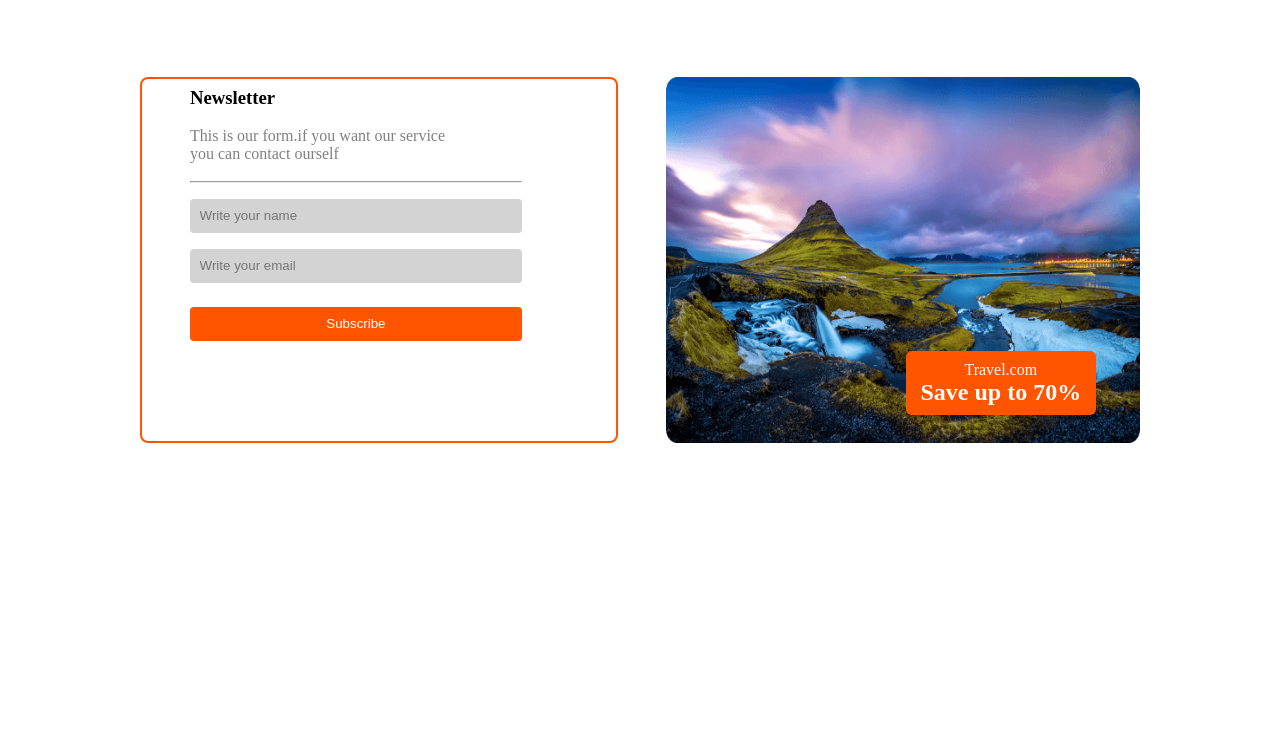
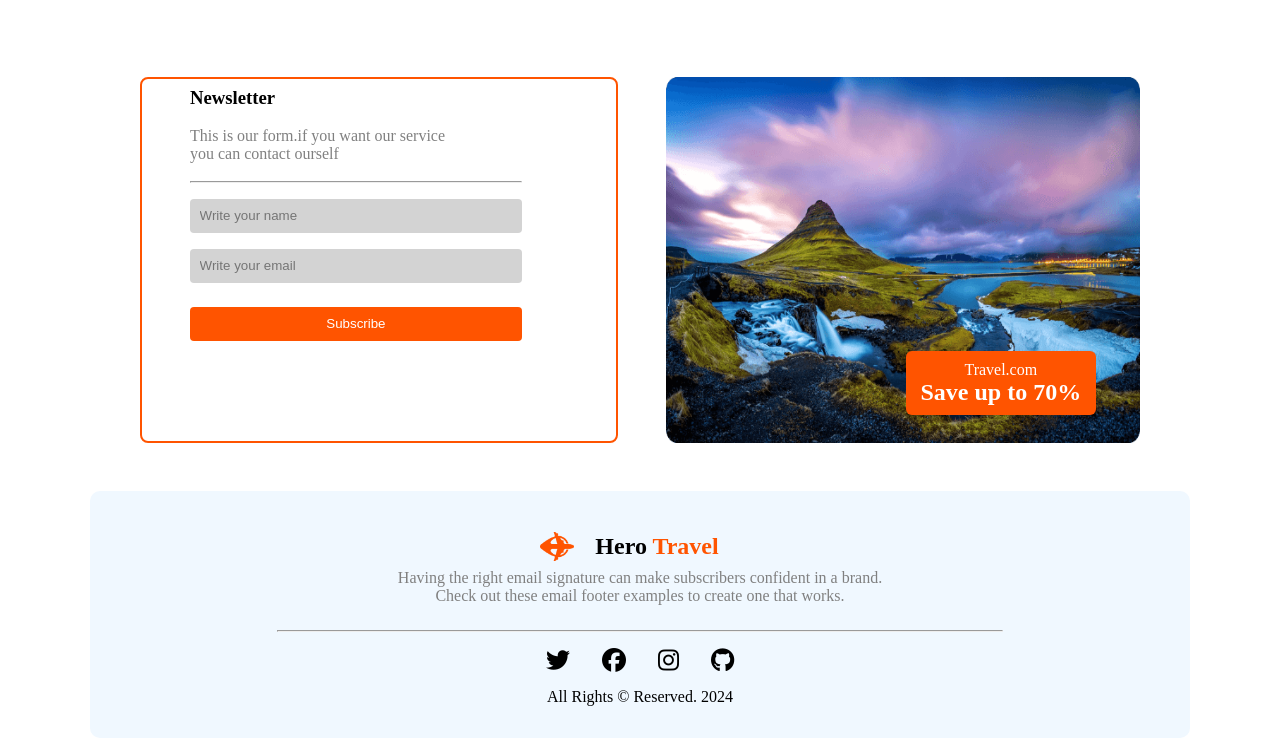
Before and after one commit to Jashimuddin123/tourist-attraction, a plain HTML site: page index.html in a window 1280 px wide. Shown: the part 4908-5646 px from the top of the page. Before the commit the page ends 5355 px from the top, so only its background shows below. Drawn offline with Linux system fonts and the light colour scheme.

Commit message:
create footer section done

```diff
--- a/index.html
+++ b/index.html
@@ -18,6 +18,11 @@
     <!-- header section start here -->
 
     <header>
+        <!-- nav bar section -->
+        <nav>
+
+        </nav>
+        <!-- nav bar ends here -->
 
         <!-- banner section start here -->
         <section class="banner-section hide">
@@ -246,7 +251,20 @@
 
     <!-- footer section start here -->
     <footer>
+       <div class="logo-container">
+        <img src="./Images/logo.png" alt="footer-logo">
+        <h2 class="footer-title">Hero <span class="span">Travel</span></h2>
+       </div>
+       <p class="footer-description"> Having the right email signature can make subscribers confident in a brand. Check out these email footer examples to create one that works.</p>
+       <hr class="footer-hr">
+       <div class="footer-icons">
+        <i class="fa-brands fa-twitter"></i>
+        <i class="fa-brands fa-facebook"></i>
+        <i class="fa-brands fa-instagram"></i>
+        <i class="fa-brands fa-github"></i>
+       </div>
 
+       <p class="footer-sub-descrition"> All Rights &copy; Reserved. 2024</p>
     </footer>
     <!-- footer section start here -->
 
--- a/mobile.css
+++ b/mobile.css
@@ -266,4 +266,10 @@ color: white;
 
 }
 /* form section styles ends here */
+/* footer section */
+footer{
+    max-width: 1000px;
+    margin-left: 50px;
+    padding-left: 0 4rem;
 }
+}
--- a/style.css
+++ b/style.css
@@ -479,6 +479,7 @@ color: white;
     display: flex;
     justify-content: center;
     gap: 3rem;
+    margin-bottom: 3rem;
 }
 .form-title{
     font-size: 1rem.6rem;
@@ -543,3 +544,67 @@ input{
 
 }
 /* form section styles ends here */
+footer{
+    background-color: aliceblue;
+  max-width: 1100px;
+   margin: auto;
+ padding: 2rem;
+ border-radius: 10px;
+    /* margin-top: 3rem;
+    padding: 3rem 0; */
+}
+.logo-container{
+   width: 200px;
+    margin: auto;
+    display: flex;
+  justify-content: center;
+
+    align-items: center;
+
+}
+.footer-title{
+    margin: .6rem auto;
+}
+.logo-container img{
+    width: 34px;
+}
+.footer-hr{
+    width: 70%;
+    margin: 1rem 0;
+    margin: auto;
+
+}
+.footer-description{
+  width: 50%;
+text-align: center;
+ margin-bottom: 1rem;
+ margin: auto;
+   margin-bottom: 25px;
+
+
+
+    color: gray;
+}
+.footer-icons {
+    display: flex;
+    width: 60%;
+    margin: auto;
+    justify-content: center;
+    color: black;
+}
+.footer-icons i{
+    color: black;
+    margin: 1rem;
+    font-size: 1.5rem;
+}
+.footer-sub-descrition{
+    font-size: 1rem;
+    width: 50%;
+    text-align: center;
+    margin: auto;
+
+}
+.span{
+    color: #FF5400;
+    font-weight: bold;
+}
```
